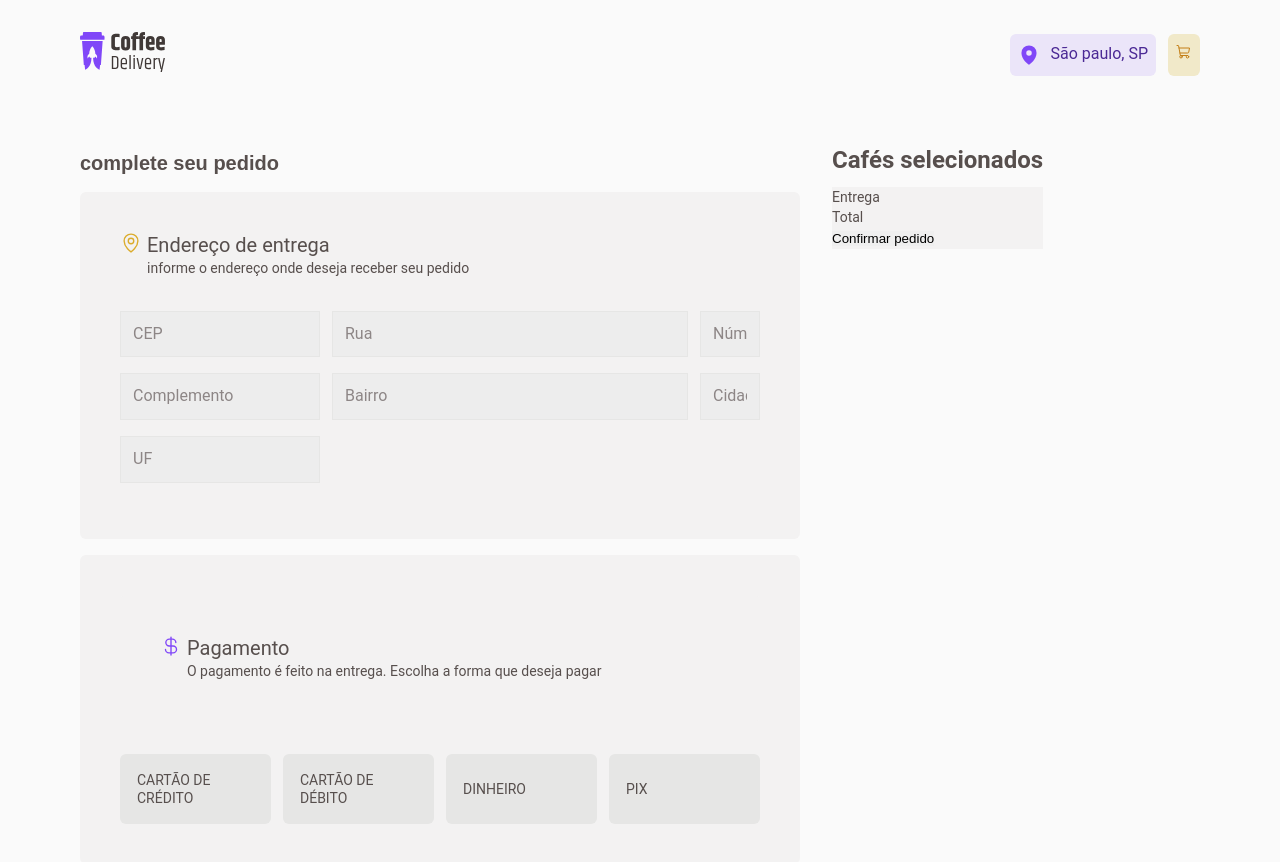
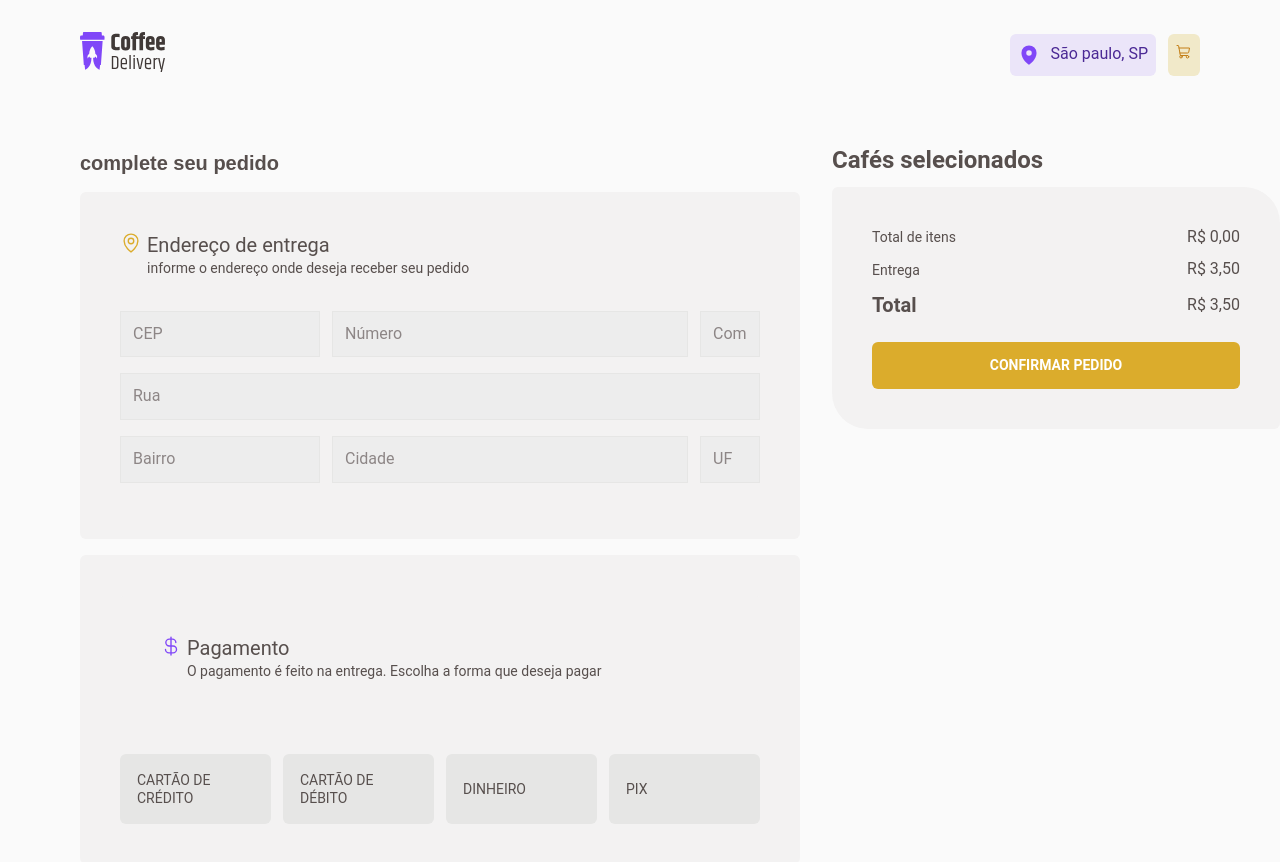
Before and after one commit to santanaIgot/coffe_project, a React (Vite) app: page /cart in a window 1280 px wide. Shown: the top 862 px of the page. Built offline with nearby package versions, Linux system fonts and the light colour scheme.

Commit message:
[feat] - validate input

```diff
--- a/package.json
+++ b/package.json
@@ -10,6 +10,7 @@
     "preview": "vite preview"
   },
   "dependencies": {
+    "@hookform/resolvers": "^5.2.2",
     "immer": "^10.1.3",
     "phosphor-react": "^1.4.1",
     "react": "^19.1.0",
--- a/src/Pages/Cart/index.tsx
+++ b/src/Pages/Cart/index.tsx
@@ -1,6 +1,6 @@
 /* eslint-disable @typescript-eslint/no-unused-vars */
-import { CurrencyDollar, MapPin } from "phosphor-react";
-import { useForm } from 'react-hook-form'
+import { CurrencyDollar, MapPin, Trash } from "phosphor-react";
+import { useForm, type SubmitHandler } from "react-hook-form";
 import {
   CartAdress,
   CartTotal,
@@ -19,72 +19,93 @@ import {
 } from "./styles";
 import { Form } from "../../components/Form";
 import { RadioOptions } from "../../components/Radio";
-import  z from "zod";
+import z from "zod";
 import { useCart } from "../../hooks/useCart";
-import coffes from "../../../data.json"
+import coffes from "../../../data.json";
 import { Fragment } from "react/jsx-runtime";
 import { ButtonIncrementDecrement } from "../../components/ButtonIncrementDecrement";
+import { zodResolver } from '@hookform/resolvers/zod'
 
 type FormInputs = {
   cep: number;
   street: string;
   number: string;
-   fullAdress:string;
+  fullAdress: string;
   neighboorhood: string;
   city: string;
   state: string;
-   paymentMethod: 'credit' | 'debit' | 'cash'
-}
-
+  paymentMethod: "credit" | "debit" | "cash" | "pix";
+};
 
 const newOrder = z.object({
-  cep : z.number({error:'Informe o cep'}),
-  street: z.string().min(1, 'Informe a rua'),
-  number: z.string().min(1, 'Informe o número'),
+  cep: z.number({ error: "Informe o cep" }),
+  street: z.string().min(1, "Informe a rua"),
+  number: z.string().min(1, "Informe o número"),
   fullAdress: z.string(),
-  neighborhood:z.string().min(1, 'Informe o bairro'),
-  city: z.string().min(1,'Informe a cidade'),
-  state: z.string().min(1,'Informe UF'),
-  paymentMethod: z.enum(['credit', 'debit', 'pix', 'cash'], {
-    error: 'Informe o método de pagamento'
-  })
-})
+  neighboorhood: z.string().min(1, "Informe o bairro"),
+  city: z.string().min(1, "Informe a cidade"),
+  state: z.string().min(1, "Informe UF"),
+  paymentMethod: z.enum(["credit", "debit", "pix", "cash"], {
+    error: "Informe o método de pagamento",
+  }),
+});
 
-export type OrderInfo = z.infer<typeof newOrder>
+export type OrderInfo = z.infer<typeof newOrder>;
 
 export function Cart() {
-  const {register, handleSubmit, watch, formState: {errors}} = useForm<FormInputs>({});
+  const {
+    register,
+    handleSubmit,
+    watch,
+    formState: { errors },
+  } = useForm<FormInputs>({resolver: zodResolver(newOrder)});
 
-  const {cart} = useCart()
+  const { cart,  checkout } = useCart();
 
-  const coffesInCart = cart.map((item)=>{
-    const coffeInfo = coffes.coffees.find((coffe) => coffe.id === item.id)
+  const coffesInCart = cart.map((item) => {
+    const coffeInfo = coffes.coffees.find((coffe) => coffe.id === item.id);
 
-    if(!coffeInfo) throw new Error("Invalid coffe")
+    if (!coffeInfo) throw new Error("Invalid coffe");
 
     return {
       ...coffeInfo,
-      quantity: item.quantity
-    }
-  })
+      quantity: item.quantity,
+    };
+  });
 
   function handleItemIncrement(itemId: string) {
-    handleItemIncrement(itemId)
+    handleItemIncrement(itemId);
   }
 
   function handleItemDecrement(itemId: string) {
-    handleItemDecrement(itemId)
+    handleItemDecrement(itemId);
   }
 
   function handleItemRemove(itemId: string) {
-    handleItemRemove(itemId)
+    handleItemRemove(itemId);
   }
+
+  const handleOrderCheckout: SubmitHandler<FormInputs> = (data) => {
+    if (cart.length === 0) {
+      return alert('É preciso ter pelo menos um item no carrinho')
+    }
+
+    checkout(data)
+  }
+
+  const totalItemsPrice = coffesInCart.reduce((previousValue, currentItem)=>{
+    return (previousValue += currentItem.price * currentItem.quantity)
+  },0 )
+
+  const shippingPrice = 3.5
+
+  const selectedPaymentMethod = watch('paymentMethod')
 
   return (
     <Container>
       <ContainerCart>
         <h1>complete seu pedido</h1>
-        <form action="">
+        <form id="order" onSubmit={handleSubmit(handleOrderCheckout)}>
           <CartAdress>
             <HeadlineCart>
               <div>
@@ -98,14 +119,45 @@ export function Cart() {
             <FormCart>
               <Form
                 placeholder="CEP"
+                type="number"
                 containerProps={{ style: { gridArea: "cep" } }}
+                error={errors.cep}
+                {...register('cep', {valueAsNumber: true})}
               />
-              <Form placeholder="Rua" />
-              <Form placeholder="Número" />
-              <Form placeholder="Complemento" />
-              <Form placeholder="Bairro" />
-              <Form placeholder="Cidade" />
-              <Form placeholder="UF" />
+              <Form
+                placeholder="Rua"
+                error = {errors.street}
+                containerProps={{ style: { gridArea: 'street' } }}
+                {...register('street')}
+              />
+              <Form
+                placeholder="Número"
+                error={errors.number}
+                {...register('number')}
+                />
+              <Form
+                placeholder="Complemento"
+                error={errors.fullAdress}
+
+                {...register('fullAdress')}
+              />
+              <Form
+                placeholder="Bairro"
+                error={errors.neighboorhood}
+
+                {...register('neighboorhood')}
+              />
+              <Form
+                placeholder="Cidade"
+                error={errors.city}
+                {...register('city')}
+              />
+              <Form
+                placeholder="UF"
+                error={errors.state}
+                maxLength={2}
+                {...register('state')}
+              />
             </FormCart>
           </CartAdress>
         </form>
@@ -128,16 +180,25 @@ export function Cart() {
 
           <PaymentOptions>
             <div>
-                <RadioOptions isSelected>
+              <RadioOptions isSelected = {selectedPaymentMethod === 'credit'}
+              {...register('paymentMethod')}
+              value="credit"
+              >
                 <span>Cartão de crédito</span>
               </RadioOptions>
-                 <RadioOptions isSelected>
+              <RadioOptions isSelected = {selectedPaymentMethod === 'debit'}
+              {...register('paymentMethod')}
+              value="debit"
+              >
                 <span>Cartão de débito</span>
               </RadioOptions>
-                 <RadioOptions isSelected>
+              <RadioOptions isSelected = {selectedPaymentMethod === 'cash'}
+              {...register('paymentMethod')}
+              value="cash"
+              >
                 <span>Dinheiro</span>
               </RadioOptions>
-                 <RadioOptions isSelected>
+              <RadioOptions isSelected = {selectedPaymentMethod === 'pix'}>
                 <span>Pix</span>
               </RadioOptions>
             </div>
@@ -148,36 +209,64 @@ export function Cart() {
       <ContainerCart>
         <h2>Cafés selecionados</h2>
         <CartTotal>
-        {coffesInCart.map((coffe)=> (
+          {coffesInCart.map((coffe) => (
             <Fragment key={coffe.id}>
               <Coffee>
                 <div>
                   <img src={coffe.image} alt="" />
+
                   <div>
                     <span>{coffe.title}</span>
-                </div>
-
 
                     <CoffeInfo>
                       <ButtonIncrementDecrement
                         quantity={coffe.quantity}
-                    handleDecrementQuantity={()=> handleItemDecrement(coffe.id)}
-                    handleIncrementQuantity={() => handleItemIncrement(coffe.id)}
+                        handleDecrementQuantity={() =>
+                          handleItemDecrement(coffe.id)
+                        }
+                        handleIncrementQuantity={() =>
+                          handleItemIncrement(coffe.id)
+                        }
                       />
+
+                      <button onClick={() => handleItemRemove(coffe.id)}>
+                        <Trash />
+                        <span>remover</span>
+                      </button>
                     </CoffeInfo>
                   </div>
-
+                </div>
+                <aside>R${coffe.price?.toFixed(2)}</aside>
               </Coffee>
+              <span/>
             </Fragment>
           ))}
 
           <CartTotalInfo>
             <div>
+              <span>Total de itens</span>
+                <span>
+                {new Intl.NumberFormat('pt-br', {
+                  currency: 'BRL',
+                  style: 'currency',
+                }).format(totalItemsPrice)}
+              </span>
+            </div>
+            <div>
               <span>Entrega</span>
-
+                 <span>
+                {new Intl.NumberFormat('pt-br', {
+                  currency: 'BRL',
+                  style: 'currency',
+                }).format(shippingPrice)}
+              </span>
             </div>
             <div>
               <span>Total</span>
+                   {new Intl.NumberFormat('pt-br', {
+                  currency: 'BRL',
+                  style: 'currency',
+                }).format(totalItemsPrice + shippingPrice)}
             </div>
           </CartTotalInfo>
 
--- a/src/Pages/Cart/styles.ts
+++ b/src/Pages/Cart/styles.ts
@@ -98,20 +98,68 @@ export const PaymentOptions = styled.div`
 
 
 export const CartTotal = styled.div`
-
     background-color: ${({theme}) => theme.colors["base-card"]};
+    padding: 40px;
+    border-radius: 6px 36px;
+    width: 100%;
+    min-width: 448px;
 
 
+  > span {
+    display: block;
+    height: 1px;
+    background-color: ${({ theme }) => theme.colors['base-button']};
+    margin: 24px 0;
+  }
 `
 
 
 export const CartTotalInfo = styled.div`
+    display: flex;
+    flex-direction: column;
+    gap: 12px;
+
+    > div {
+        display: flex;
+        align-items: center;
+        justify-content: space-between;
+
+         span:first-child {
+          ${mixins.fonts.textS};
+         }
+
+        span:last-child {
+          ${mixins.fonts.textM};
+        }
+    }
+
+    div:last-child {
+        span {
+            ${mixins.fonts.textL};
+            font-weight: bold;
+        }
+    }
 
 `
 
 
 export const CheckoutButton = styled.button`
+    margin-top: 24px;
+    width: 100%;
+    padding: 12px;
+    text-transform: uppercase;
 
+    ${mixins.fonts.buttonG};
+    color: ${({ theme }) => theme.colors.white};
+    background-color: ${({ theme }) => theme.colors.yellow};
+
+    transition: all 0.2s;
+
+    &:hover {
+        background-color: ${({ theme }) => theme.colors['yellow-dark']};
+    }
+
+    border-radius: 6px;
 
 `
 
@@ -121,7 +169,7 @@ export const Coffee = styled.div`
     justify-content: space-between;
 
     > div{
-        >img{
+        > img{
             width: 64px;
             height: 64px;
         }
@@ -131,7 +179,7 @@ export const Coffee = styled.div`
         gap: 20px;
 
 
-        >div{
+        > div{
             display: flex;
             flex-direction: column;
             justify-content: space-between;
@@ -145,6 +193,31 @@ export const Coffee = styled.div`
 
 
 export const CoffeInfo = styled.div`
+    display: flex;
+    gap: 8px;
 
+    > button{
+        padding: 6px 8px;
+        background-color: ${({theme})=> theme.colors["base-button"]};
+        border-radius: 6px;
+        display: flex;
+        align-items: center;
+        gap: 8px;
 
+        transition: all 0.2s;
+
+        &:hover{
+            background-color: ${({ theme }) => theme.colors['base-hover']};;
+        }
+
+        > svg {
+            color: ${({ theme }) => theme.colors.purple};
+        }
+
+        > span{
+            ${mixins.fonts.buttonM}
+            text-transform: uppercase;
+            color: ${({ theme }) => theme.colors["base-text"]};
+        }
+    }
 `
--- a/src/components/Form/index.tsx
+++ b/src/components/Form/index.tsx
@@ -1,22 +1,46 @@
-import { forwardRef, type HTMLAttributes, type InputHTMLAttributes, type LegacyRef } from "react";
-import { Box, Container } from "./styles";
+import { forwardRef, useState, type FocusEvent, type HTMLAttributes, type InputHTMLAttributes, type LegacyRef } from "react";
+import { Box, Container, ErrorMessage } from "./styles";
+import type { FieldError } from "react-hook-form";
 
 
 type Props = InputHTMLAttributes<HTMLInputElement> & {
+    optional?:boolean
     containerProps?: HTMLAttributes<HTMLDivElement>
+    error?: FieldError
 }
 
-export const Form = forwardRef(function Form({containerProps, ...rest}:Props, ref: LegacyRef<HTMLInputElement>){
+export const Form = forwardRef(function Form({ optional, containerProps ,error ,onFocus ,onBlur , ...rest }:Props, ref: LegacyRef<HTMLInputElement>){
+
+   const [isFocused, setIsFocused] = useState(false)
+
+  function handleFocus(event: FocusEvent<HTMLInputElement, Element>) {
+    setIsFocused(true)
+    onFocus?.(event)
+  }
+
+  function handleBlur(event: FocusEvent<HTMLInputElement, Element>) {
+    setIsFocused(false)
+    onBlur?.(event)
+  }
     return(
 
         <Box {...containerProps}>
-            <Container>
+            <Container data-sate={isFocused ? 'focused' : 'blurred'}>
                 <input
                 type="text"
+                onFocus={handleFocus}
+                onBlur={handleBlur}
                 ref={ref}
                 {...rest}
                 />
+                {optional ? <span>Opcional</span> : null}
             </Container>
+
+            {error?.message ? (
+                <ErrorMessage role="alert">
+                    {error.message}
+                </ErrorMessage>
+            ): null}
         </Box>
     )
 })
--- a/src/components/Form/styles.ts
+++ b/src/components/Form/styles.ts
@@ -1,4 +1,5 @@
 import styled from "styled-components";
+import { mixins } from "../../styles/mixins";
 
 
 export const Box = styled.div`
@@ -25,6 +26,16 @@ export const Container = styled.label`
     background-color: transparent;
 
 
+    &[data-state='focused'] {
+    border-color: ${({ theme }) => theme.colors['yellow-dark']};
+    }
+
+    &[data-state='blurred'] {
+      border-color: ${({ theme }) => theme.colors['base-button']};
+    }
+
+
+
     &::placeholder{
       color: ${({theme})=> theme.colors["base-label"]};
     }
@@ -32,3 +43,9 @@ export const Container = styled.label`
 
 
 `
+
+export const ErrorMessage = styled.p`
+  ${mixins.fonts.textXS}
+  font-weight: 400;
+  color: red;
+`
--- a/src/components/Header/index.tsx
+++ b/src/components/Header/index.tsx
@@ -5,7 +5,7 @@ import { MapPin, ShoppingCart } from "phosphor-react";
 import { useCart } from "../../hooks/useCart";
 
 export function Header() {
-  const {cart} = useCart()
+  const { cart } = useCart()
   return (
     <HeaderContainer>
       <Link to="/">
--- a/src/components/Header/styles.ts
+++ b/src/components/Header/styles.ts
@@ -43,5 +43,9 @@ export const Aside = styled.aside`
     background-color: ${({theme}) => theme.colors["yellow-light"]};
     border-radius: 6px;
     color: ${({theme}) => theme.colors["yellow-dark"]};
+
+     &[aria-disabled = 'true'] {
+      pointer-events: none;
+    }
    }
 `
--- a/src/components/Radio/index.tsx
+++ b/src/components/Radio/index.tsx
@@ -5,10 +5,10 @@ type Props = InputHTMLAttributes<HTMLInputElement> & {
     isSelected: boolean
 }
 
-export const RadioOptions = forwardRef(function RadioOptions({children,...rest}: Props , ref: LegacyRef<HTMLInputElement>){
+export const RadioOptions = forwardRef(function RadioOptions({children, isSelected,...rest}: Props , ref: LegacyRef<HTMLInputElement>){
     return(
         <>
-            <Container>
+            <Container data-state={isSelected} >
                 <input type="radio" ref={ref} {...rest}/>
                 {children}
             </Container>
--- a/src/components/Radio/styles.ts
+++ b/src/components/Radio/styles.ts
@@ -3,7 +3,6 @@ import { mixins } from "../../styles/mixins";
 
 
 export const Container = styled.div`
-
     padding: 16px;
     width: 100%;
     display: flex;
@@ -21,7 +20,7 @@ export const Container = styled.div`
         background-color: ${({ theme }) => theme.colors['base-hover']};
     }
 
-    &[data-state='true'] {
+    & [data-state='true'] {
         background-color: ${({ theme }) => theme.colors['purple-light']};
         border-color: ${({ theme }) => theme.colors.purple};
     }
```
Also changed, not shown: 2 other files (tests, documents, lock files or other folders). Lines whose indentation alone changed are shown as unchanged.
